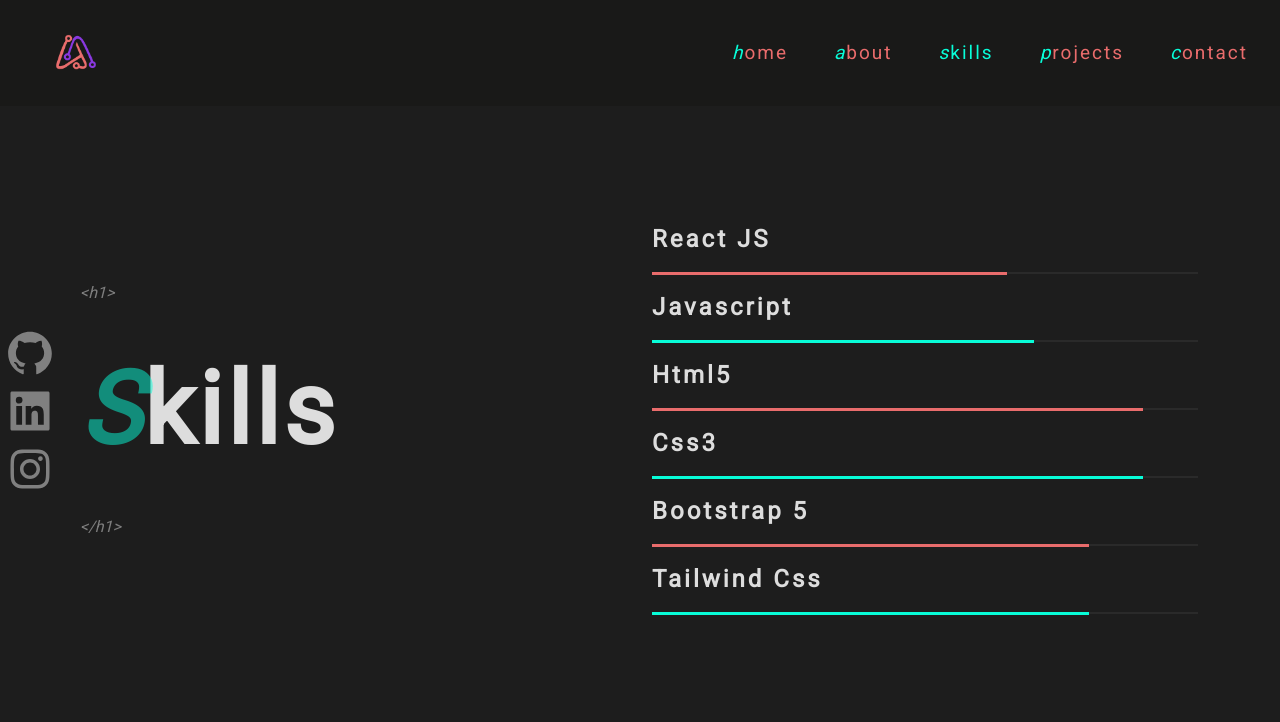
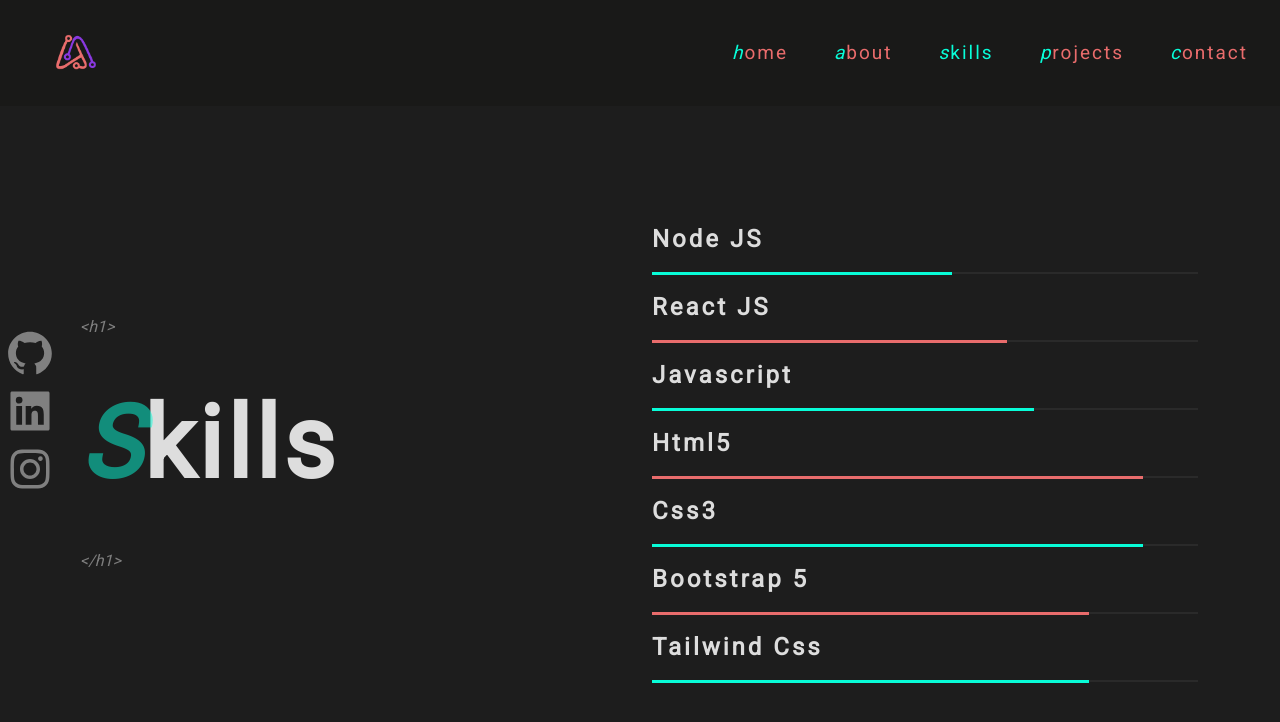
Before and after one commit to aknslc/portfolio, a React (Create React App) app: page /skills in a window 1280 px wide. Shown: the top 722 px of the page. Built offline with nearby package versions, Linux system fonts and the light colour scheme; no server answers.

Commit message:
add skills

```diff
--- a/src/components/skills/index.jsx
+++ b/src/components/skills/index.jsx
@@ -12,6 +12,11 @@ function Skills() {
                     <span>{'</h1>'}</span>
                 </div>
                 <div className="skills-right-content col-lg-6 col-md-12">
+                    <span>Node JS</span>
+                    <div className="skill">
+                        <p className='skillsExperience node'>
+                        </p>
+                    </div>
                     <span>React JS</span>
                     <div className="skill">
                         <p className='skillsExperience react'>
--- a/src/pages/Home.jsx
+++ b/src/pages/Home.jsx
@@ -19,6 +19,7 @@ function Home() {
   return (
     <>
       {loading && <Loader />}
+
       <Header />
       <SocialBar />
       <PageContent />
--- a/src/stytles/skills/skills.css
+++ b/src/stytles/skills/skills.css
@@ -47,6 +47,11 @@ section {
 
 .skills-section-content .skills-right-content .skill .skillsExperience {
   height: 3px;
+}
+
+.skills-section-content .skills-right-content .skill .node {
+  width: 55%;
+  background-color: var(--secondary-color);
 }
 
 .skills-section-content .skills-right-content .skill .react {
--- a/src/stytles/skills/skills.scss
+++ b/src/stytles/skills/skills.scss
@@ -46,6 +46,11 @@ section {
 
             .skillsExperience {
                 height: 3px;
+            }
+
+            .node {
+                width: 55%;
+                background-color: var(--secondary-color);
             }
 
 
```
Also changed, not shown: 1 other file (tests, documents, lock files or other folders).
